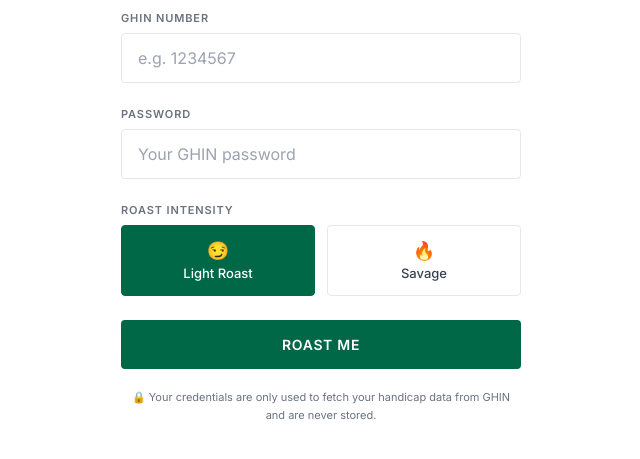
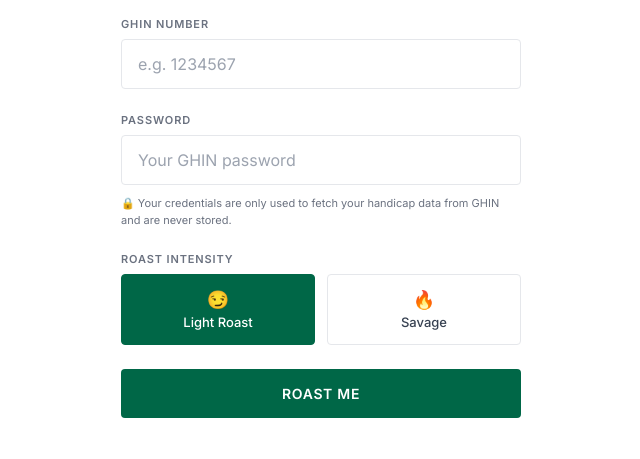
Before and after one commit to billyrestey/RoastMyGolfGame, a website: page public/index.html in a window 1280 px wide. Shown: the part 235-694 px from the top of the page, without its empty margins (319-959 px from the left). Drawn offline with Linux system fonts and the light colour scheme.

Commit message:
update privacy

```diff
--- a/public/index.html
+++ b/public/index.html
@@ -159,11 +159,10 @@
         }
 
         .privacy-note {
-            margin-top: 20px;
+            margin-top: 10px;
             font-size: 11px;
             color: var(--gray);
-            text-align: center;
-            line-height: 1.6;
+            line-height: 1.5;
         }
 
         .error {
@@ -395,6 +394,9 @@
                 <div class="form-group">
                     <label>Password</label>
                     <input type="password" id="password" placeholder="Your GHIN password">
+                    <div class="privacy-note">
+                        🔒 Your credentials are only used to fetch your handicap data from GHIN and are never stored.
+                    </div>
                 </div>
 
                 <div class="form-group">
@@ -414,10 +416,6 @@
                 </div>
 
                 <button class="primary" onclick="roastMe()">Roast Me</button>
-
-                <div class="privacy-note">
-                    🔒 Your credentials are only used to fetch your handicap data from GHIN and are never stored.
-                </div>
             </div>
 
             <div class="loading" id="loading">
```
Also changed, not shown: 1 other file.
